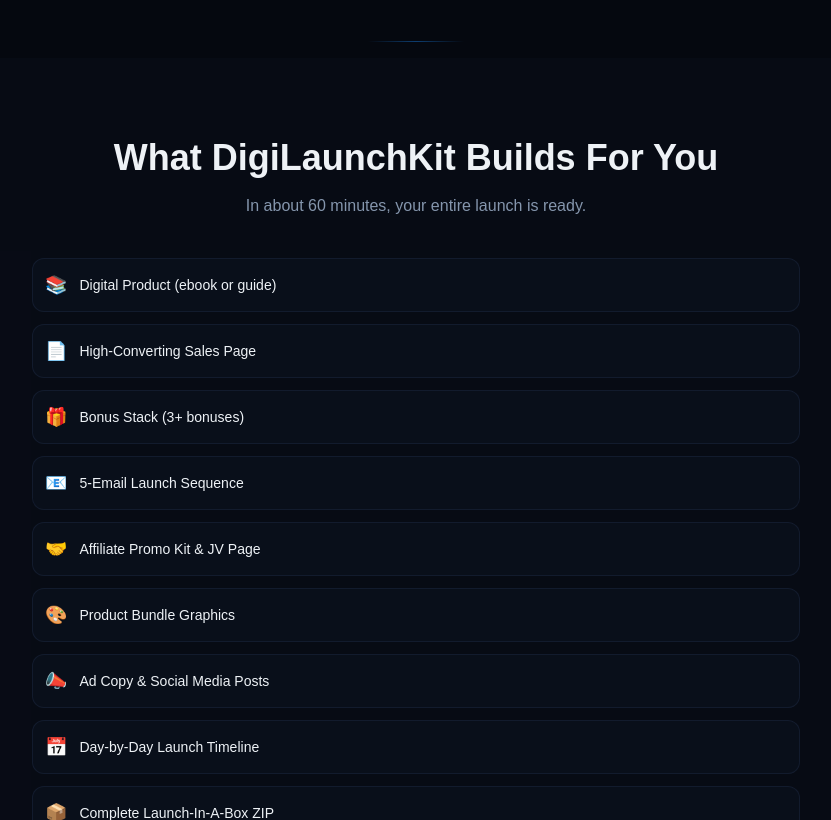
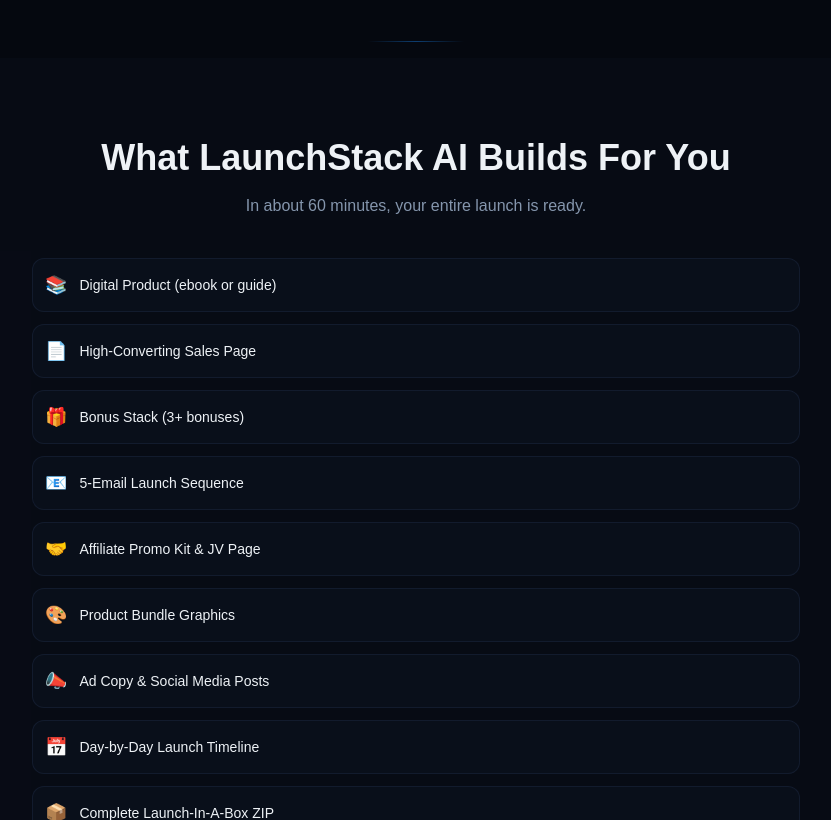
Before and after one commit to szovaai/niche-spark-plug, a React (Vite) app: page / in a window 1280 px wide. Shown: the part 11180-12000 px from the top of the page, without its empty margins (224-1055 px from the left). Built offline with nearby package versions, Linux system fonts and the light colour scheme; the HTML template or start-up script is replaced by a standard one.

Commit message:
Preceding changes

```diff
--- a/src/pages/Index.tsx
+++ b/src/pages/Index.tsx
@@ -896,7 +896,7 @@ const Index = () => {
       <section id="pricing-section" className="py-20 px-4 bg-secondary/20">
         <div className="max-w-3xl mx-auto">
           <motion.div {...fadeIn} className="text-center mb-10">
-            <h2 className="text-3xl md:text-4xl font-bold mb-4">What DigiLaunchKit Builds For You</h2>
+            <h2 className="text-3xl md:text-4xl font-bold mb-4">What LaunchStack AI Builds For You</h2>
             <p className="text-muted-foreground">In about 60 minutes, your entire launch is ready.</p>
           </motion.div>
 
```
